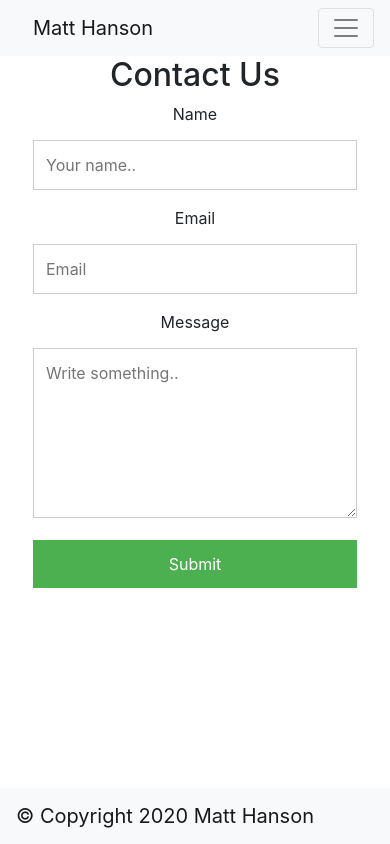
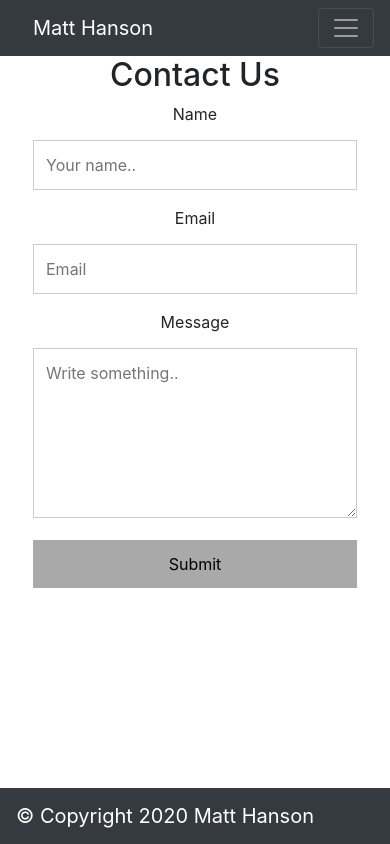
Before and after one commit to matthanson333/Responsive-Portfolio, a plain HTML site: page contact.html in a window 390 px wide. Drawn offline with nearby package versions, Linux system fonts and the light colour scheme.

Commit message:
final submission

```diff
--- a/contact.html
+++ b/contact.html
@@ -11,7 +11,7 @@
     <meta name="viewport" content="width=device-width, initial-scale=1.0" />
     <title>Matt Hanson</title>
     <!-- Nav Bar -->
-    <nav class="navbar navbar-expand-lg navbar-light bg-light">
+    <nav class="navbar navbar-expand-lg navbar-dark bg-dark ">
         <a class="navbar-brand styleColors" href="#">&nbsp;&nbsp;&nbsp;Matt Hanson&nbsp;&nbsp;&nbsp;</a>
         <button
           class="navbar-toggler"
@@ -70,14 +70,11 @@
                 placeholder="Write something.."
                 style="height: 170px;"
               ></textarea>
-              <input type="submit" value="Submit" />
+              <input style="background-color: darkgray; color: black" type="submit" value="Submit" />
             </form>
     </div>
   </div>
-  <footer
-    style="background-color: cornflowerblue;"
-    class="navbar fixed-bottom navbar-light bg-light ml-auto mr-auto"
-  >
+  <footer class="navbar fixed-bottom navbar-dark bg-dark ml-auto mr-auto">
     <a class="navbar-brand" href="#">&copy Copyright 2020 Matt Hanson</a>
   </footer>
 <script
--- a/style.css
+++ b/style.css
@@ -1,10 +1,8 @@
 
-* {
-    box-sizing: border-box;
-  }
-
-  /* Style inputs */
-  input[type=text], select, textarea {
+/* Contact Form */
+input[type="text"],
+select,
+textarea {
   width: 100%;
   padding: 12px;
   border: 1px solid #ccc;
@@ -13,26 +11,24 @@
   resize: vertical;
 }
 
-  input[type=submit] {
-    background-color: #4CAF50;
+input[type="submit"] {
+  background-color: #4caf50;
   color: white;
   padding: 12px 20px;
   border: none;
   cursor: pointer;
 }
 
-  input[type=submit]:hover {
+input[type="submit"]:hover {
   background-color: #45a049;
 }
 
-  /* Style the container/contact section */
 .container {
     border-radius: 5px;
     background-color: #f2f2f2;
     padding: 10px;
   }
 
-  /* Create two columns that float next to eachother */
 .column {
   float: left;
   width: 50%;
@@ -40,16 +36,15 @@
   padding: 20px;
 }
 
-  /* Clear floats after the columns */
 .row:after {
   content: "";
   display: table;
   clear: both;
 }
 
-  /* Responsive layout - when the screen is less than 600px wide, make the two columns stack on top of each other instead of next to each other */
 @media screen and (max-width: 600px) {
-    .column, input[type=submit] {
+  .column,
+  input[type="submit"] {
     width: 100%;
     margin-top: 0;
   }
@@ -60,32 +55,16 @@
   margin-bottom: 10px;
   min-height: 50px;
   text-align: center;
-
-
-
-
+  max-width: 640px;
+  border: none;
 }
 .row {
   padding: 10%;
-  }
-  .bg-light {
-      background-color: aquamarine;
-  }
-
-  .footer {
-      background-color: aquamarine;
 }
 
 .cardPad {
   padding-bottom: 15%;
 }
-
-  /* .styleColors {
-background-color:#00CED1;
-color: black;
-font: Lucida Sans Unicode", "Lucida Grande", "sans-serif;"
-height: 100%;
-  } */
 
 .contactStyle {
   padding-left: 5%;
@@ -99,7 +78,6 @@ height: 100%;
   border-style: single;
   border-width: 1px;
   border-color: darkgray;
-
 }
 
 .fa {
@@ -113,3 +91,7 @@ height: 100%;
 .fa:hover {
   opacity: 1;
 }
+.card-header {
+  max-width: 640px;
+  margin: auto;
+}
```
Also changed, not shown: index.html (+5 -7 lines), portfolio.html (+2 -2 lines). Lines whose indentation alone changed are shown as unchanged.
